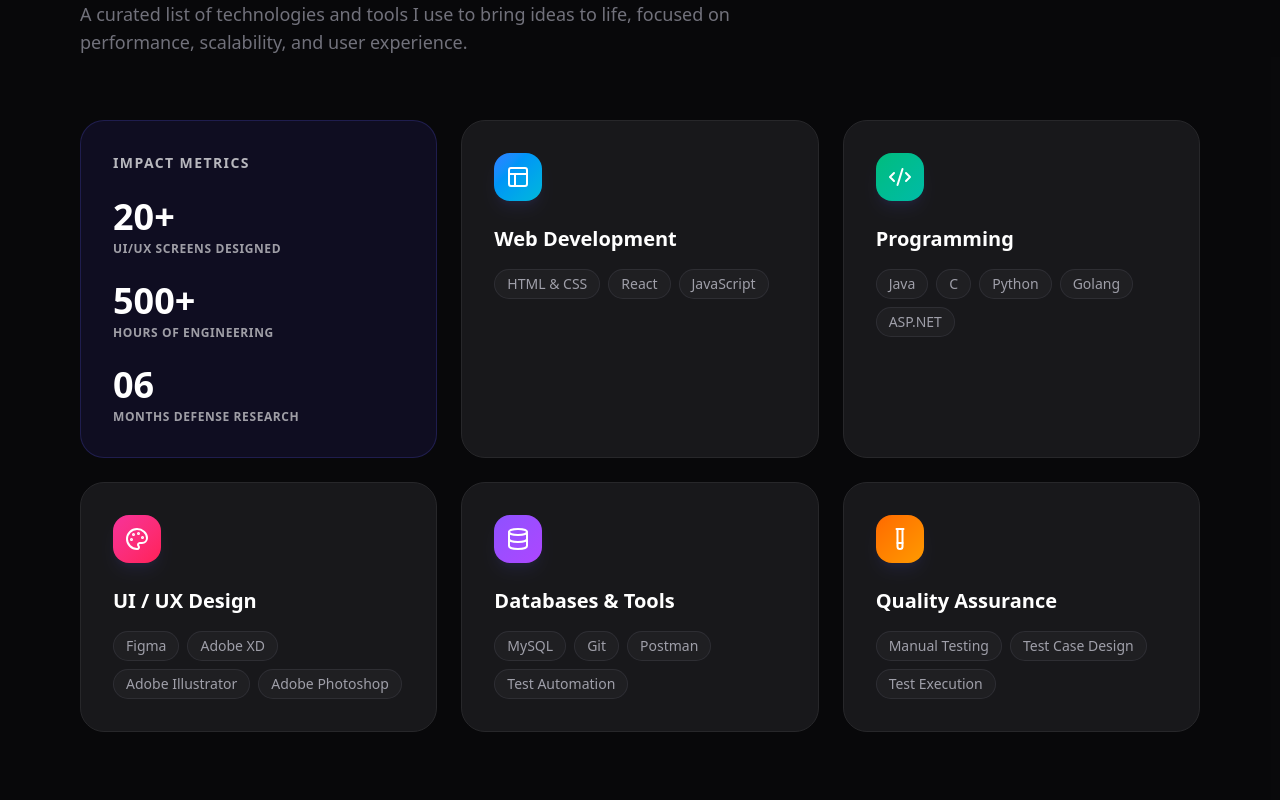
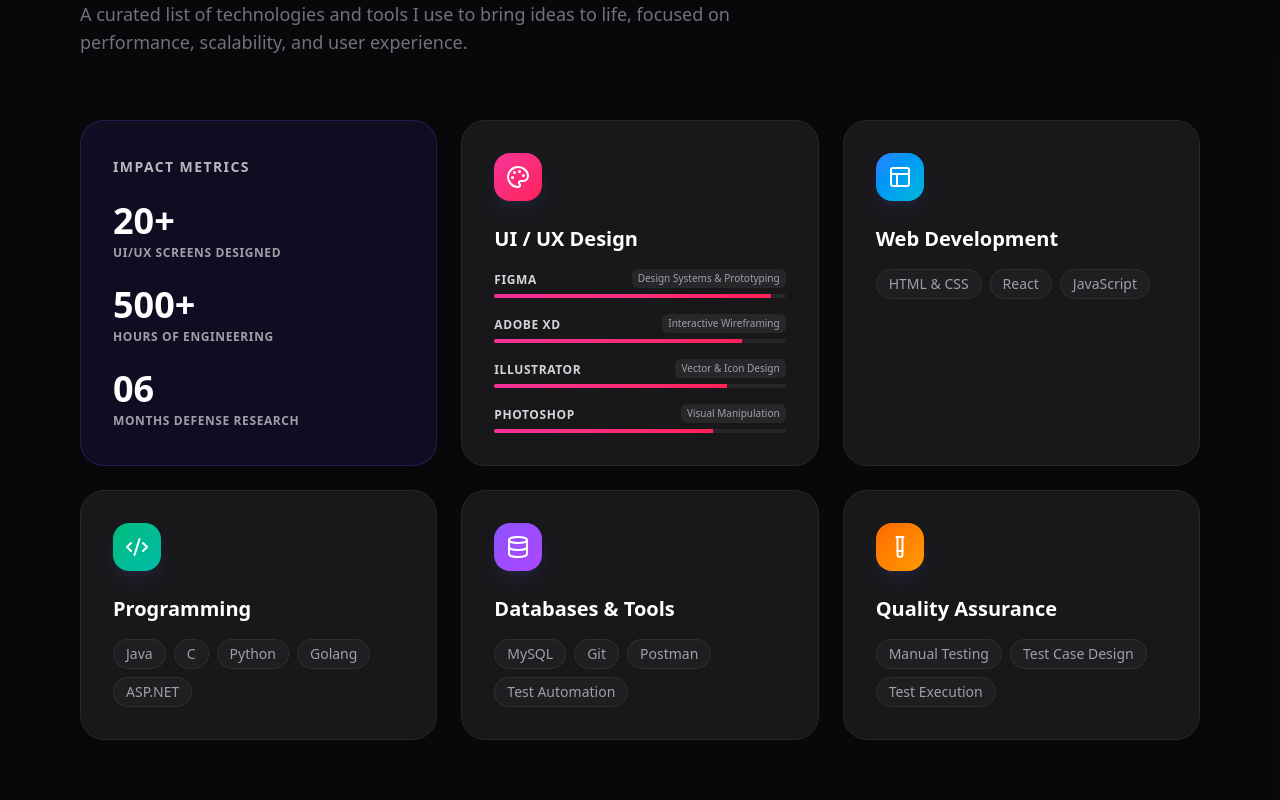
Before and after one commit to JithmiShihara99/MyWeb, a React (Vite) app: page / in a window 1280 px wide. Shown: the part 960-1760 px from the top of the page. Built offline with nearby package versions, Linux system fonts and the light colour scheme.

Commit message:
samll fixes

```diff
--- a/src/components/Skills.tsx
+++ b/src/components/Skills.tsx
@@ -67,6 +67,27 @@
 
               <h3 className={`text-xl font-bold mb-4 transition-colors ${isDarkMode ? 'text-white' : 'text-zinc-900'}`}>{skill.category}</h3>
 
+              {skill.tools ? (
+                <div className="space-y-4">
+                  {skill.tools.map((tool) => (
+                    <div key={tool.name}>
+                      <div className="flex justify-between items-end mb-1.5">
+                        <span className={`text-xs font-bold uppercase tracking-wider ${isDarkMode ? 'text-zinc-300' : 'text-zinc-700'}`}>{tool.name}</span>
+                        <span className={`text-[10px] font-medium px-1.5 py-0.5 rounded-md ${isDarkMode ? 'bg-zinc-800 text-zinc-400' : 'bg-zinc-100 text-zinc-500'}`}>{tool.desc}</span>
+                      </div>
+                      <div className={`h-1 w-full rounded-full overflow-hidden ${isDarkMode ? 'bg-zinc-800' : 'bg-zinc-100'}`}>
+                        <motion.div
+                          initial={{ width: 0 }}
+                          whileInView={{ width: `${tool.level}%` }}
+                          viewport={{ once: true }}
+                          transition={{ duration: 1.5, ease: "easeOut", delay: index * 0.1 }}
+                          className={`h-full bg-gradient-to-r ${skill.color}`}
+                        />
+                      </div>
+                    </div>
+                  ))}
+                </div>
+              ) : (
                 <div className="flex flex-wrap gap-2">
                   {skill.items.map((item) => (
                     <span
@@ -77,6 +98,7 @@
                     </span>
                   ))}
                 </div>
+              )}
             </motion.div>
           ))}
         </div>
--- a/src/data.ts
+++ b/src/data.ts
@@ -31,6 +31,18 @@
 
 export const skills = [
   {
+    category: "UI / UX Design",
+    icon: Palette,
+    color: "from-pink-500 to-rose-500",
+    tools: [
+      { name: "Figma", level: 95, desc: "Design Systems & Prototyping" },
+      { name: "Adobe XD", level: 85, desc: "Interactive Wireframing" },
+      { name: "Illustrator", level: 80, desc: "Vector & Icon Design" },
+      { name: "Photoshop", level: 75, desc: "Visual Manipulation" }
+    ],
+    items: ["Figma", "Adobe XD", "Adobe Illustrator", "Adobe Photoshop"]
+  },
+  {
     category: "Web Development",
     icon: Layout,
     items: ["HTML & CSS", "React", "JavaScript"],
@@ -41,12 +53,6 @@
     icon: Code2,
     items: ["Java", "C", "Python", "Golang", "ASP.NET"],
     color: "from-emerald-500 to-teal-500"
-  },
-  {
-    category: "UI / UX Design",
-    icon: Palette,
-    items: ["Figma", "Adobe XD", "Adobe Illustrator", "Adobe Photoshop"],
-    color: "from-pink-500 to-rose-500"
   },
   {
     category: "Databases & Tools",
```
Lines whose indentation alone changed are shown as unchanged.
